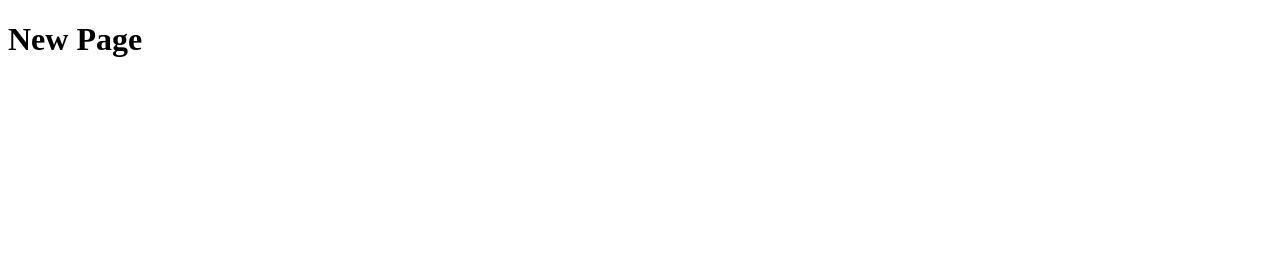
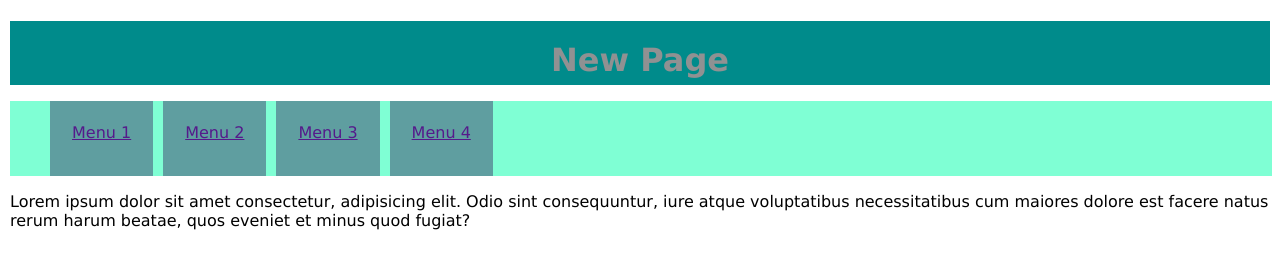
Before and after one commit to Fherbarr/HTML5-Coding-Essentials, a plain HTML site: page index.html in a window 1280 px wide. Drawn offline with Linux system fonts and the light colour scheme; files that its build step writes are made by us from their sources.

Commit message:
Update index.html

```diff
--- a/index.html
+++ b/index.html
@@ -5,12 +5,29 @@
     <meta http-equiv="X-UA-Compatible" content="IE=edge">
     <meta name="viewport" content="width=device-width, initial-scale=1.0">
     <title>Document</title>
+    <link rel="stylesheet" href="/css/style.css">
 </head>
 <body>
     <div class="container">
         <header>
             <h1>New Page</h1>
         </header>
+        <nav>
+            <ul>
+                <li><a href="">Menu 1</a></li>
+                <li><a href="">Menu 2</a></li>
+<!--                 <ul>
+                    <li><a href="">Submenu</a></li>
+                    <li><a href="">Submenu</a></li>
+                    <li><a href="">Submenu</a></li>
+                </ul> -->
+                <li><a href="">Menu 3</a></li>
+                <li><a href="">Menu 4</a></li>
+            </ul>
+        </nav>
+        <section>
+            <p>Lorem ipsum dolor sit amet consectetur, adipisicing elit. Odio sint consequuntur, iure atque voluptatibus necessitatibus cum maiores dolore est facere natus rerum harum beatae, quos eveniet et minus quod fugiat?</p>
+        </section>
     </div>
 </body>
 </html>
```
